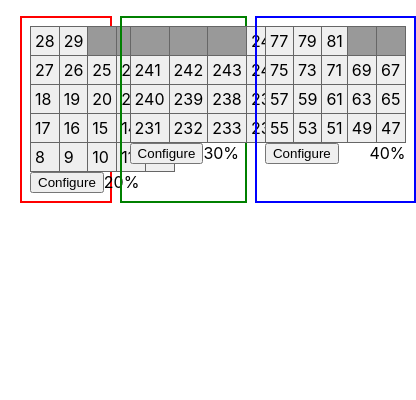
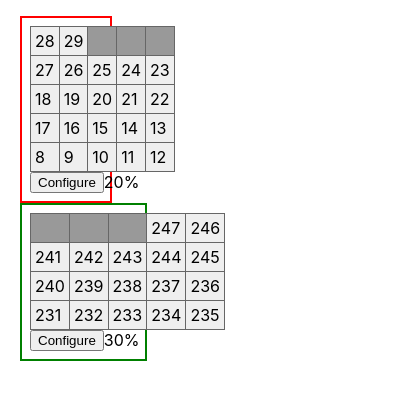
Before and after one commit to toddlemoine/take-home-cs, a React (Create React App) app in the folder 1_tables/: page / in a window 390 px wide. Shown: the top 400 px of the page, 416 px wide, since content can reach past the window. Built offline with nearby package versions, Linux system fonts and the light colour scheme.

Commit message:
Add responsive breakpoints

```diff
--- a/1_tables/package.json
+++ b/1_tables/package.json
@@ -39,5 +39,6 @@
     "enzyme-adapter-react-16": "^1.15.2",
     "jest-enzyme": "^7.1.2",
     "serve": "^11.3.0"
-  }
+  },
+  "_homepage": "https://toddllemoine.net/tables-generator"
 }
--- a/1_tables/src/App.css
+++ b/1_tables/src/App.css
@@ -11,3 +11,15 @@
 .tables .configurable-sequence-table {
   margin: 0 .25rem;
 }
+
+@media screen and (max-width: 700px) {
+  .configurable-sequence-table[data-sequence-id="blue"] {
+    display: none;
+  }
+}
+
+@media screen and (max-width: 500px) {
+  .tables {
+    flex-direction: column;
+  }
+}
```
